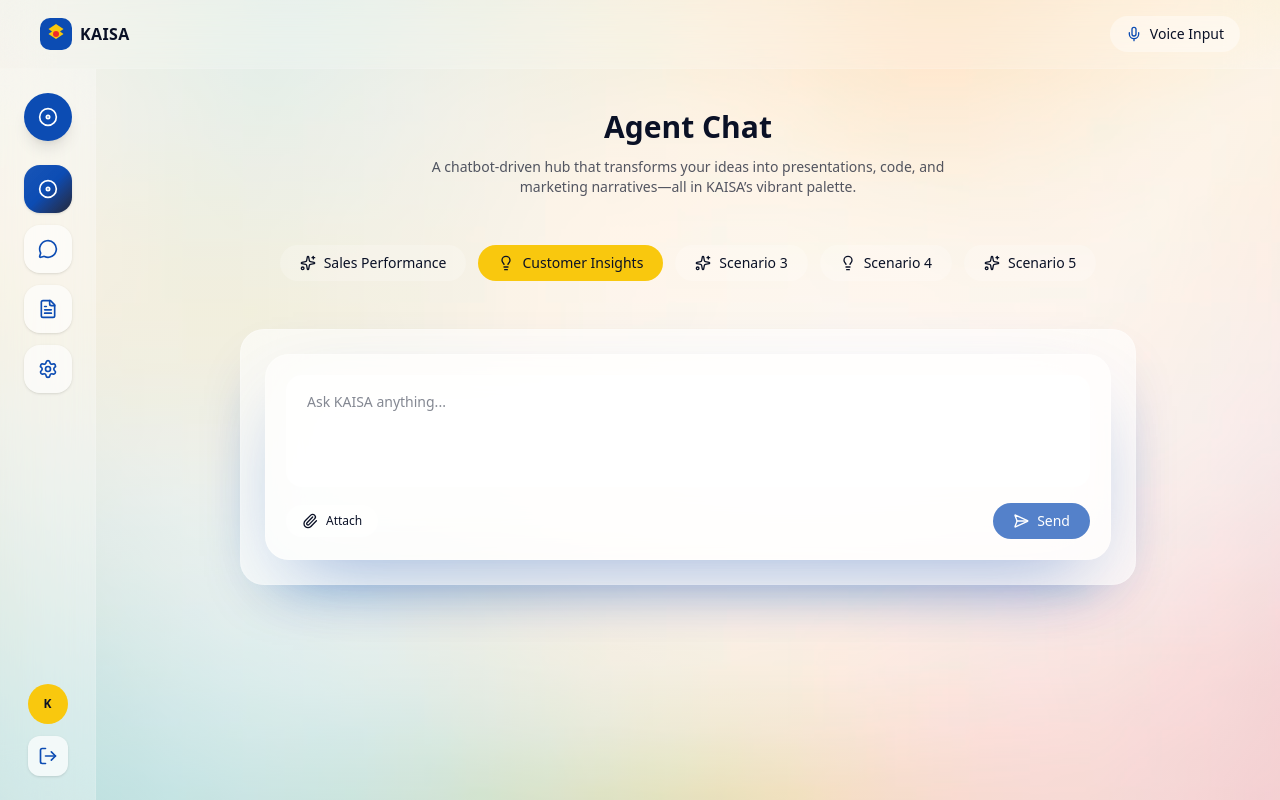
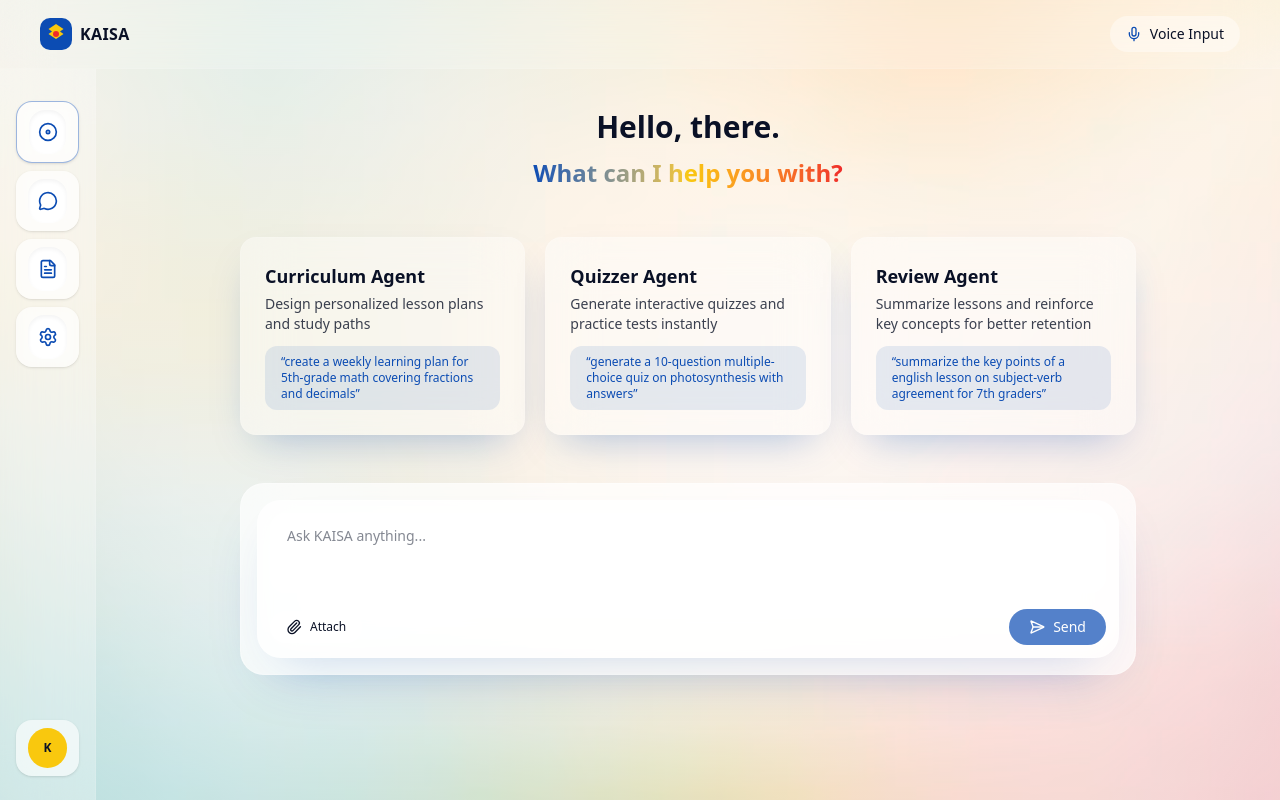
Before and after one commit to jgdasigan/KAISA-frontend, a Next.js app: page / in a window 1280 px wide. Built offline with nearby package versions, Linux system fonts and the light colour scheme.

Commit message:
sidebar changes

```diff
--- a/src/app/page.tsx
+++ b/src/app/page.tsx
@@ -3,28 +3,31 @@
 import { AppShell } from "@/components/layout/AppShell";
 import { ChatInput } from "@/components/chat/ChatInput";
 import { Lightbulb, Sparkles } from "lucide-react";
-import { ActionButton } from "@/components/cards/ActionButton";
+import { useAuthStore } from "@/stores/authStore";
+import { FeatureCard } from "@/components/cards/FeatureCard";
+import { quickActionCards } from "@/assets";
 
 export default function Home() {
+  const { userDetails } = useAuthStore();
+  const userName = userDetails?.given_name || userDetails?.family_name || "there";
+
   return (
     <AppShell>
       <div className="flex flex-1 flex-col items-center justify-center gap-12 px-6">
         <header className="flex flex-col items-center gap-3 text-center text-kaisa-midnight">
-          <h1 className="text-3xl font-semibold">Agent Chat</h1>
-          <p className="max-w-xl text-sm text-kaisa-midnight/70">
-            A chatbot-driven hub that transforms your ideas into presentations, code, and marketing narratives—all in KAISA’s vibrant palette.
+          <h1 className="text-3xl font-semibold">Hello, {userName}.</h1>
+          <p className="max-w-xl text-2xl font-semibold text-transparent bg-gradient-to-r from-kaisa-blue via-kaisa-yellow to-kaisa-red bg-clip-text">
+            What can I help you with?
           </p>
         </header>
 
-        <div className="flex flex-wrap items-center justify-center gap-3">
-          <ActionButton icon={Sparkles} label="Sales Performance" variant="ghost" />
-          <ActionButton icon={Lightbulb} label="Customer Insights" />
-          <ActionButton icon={Sparkles} label="Scenario 3" variant="ghost" />
-          <ActionButton icon={Lightbulb} label="Scenario 4" variant="ghost" />
-          <ActionButton icon={Sparkles} label="Scenario 5" variant="ghost" />
+        <div className="grid w-full max-w-4xl gap-5 md:grid-cols-3">
+          {quickActionCards.map((card) => (
+            <FeatureCard key={card.title} {...card} />
+          ))}
         </div>
 
-        <div className="w-full max-w-4xl rounded-3xl border border-white/20 bg-white/60 p-6 shadow-[0_24px_60px_-32px_rgba(12,76,179,0.45)] backdrop-blur-2xl">
+        <div className="w-full max-w-4xl rounded-3xl border border-white/25 bg-white/70 p-4 shadow-[0_24px_60px_-32px_rgba(12,76,179,0.28)] backdrop-blur-xl">
           <ChatInput
             onSubmit={async () => {
               console.info("Chat submission placeholder");
--- a/src/assets/index.ts
+++ b/src/assets/index.ts
@@ -43,26 +43,18 @@ export const favoriteTopics = [
 
 export const quickActionCards = [
   {
-    title: "Code Generator",
-    caption: "Generate dev-ready components in seconds",
-    prompt: "generate CSS for body: Arial font, dark text, blue gradient background",
+    title: "Curriculum Agent",
+    caption: "Design personalized lesson plans and study paths",
+    prompt: "create a weekly learning plan for 5th-grade math covering fractions and decimals",
   },
   {
-    title: "Presentation & Slide",
-    caption: "Craft polished decks with structured outlines",
-    prompt: "generate a slide design with a clean layout and bold headings",
+    title: "Quizzer Agent",
+    caption: "Generate interactive quizzes and practice tests instantly",
+    prompt: "generate a 10-question multiple-choice quiz on photosynthesis with answers",
   },
   {
-    title: "Marketing Copy",
-    caption: "Write compelling messaging tailored to your audience",
-    prompt: "write a compelling headline for a new e-commerce website",
+    title: "Review Agent",
+    caption: "Summarize lessons and reinforce key concepts for better retention",
+    prompt: "summarize the key points of a english lesson on subject-verb agreement for 7th graders",
   },
 ];
-
-export const insightShortcuts = [
-  {
-    title: "Upgrade to KAISA Pro",
-    details: "Unlock premium automations, priority support, and deeper analytics.",
-    action: "Don't miss out",
-  },
-];
--- a/src/components/chat/ChatInput.tsx
+++ b/src/components/chat/ChatInput.tsx
@@ -32,10 +32,10 @@ export const ChatInput = ({ onSubmit, disabled }: ChatInputProps) => {
   return (
     <form
       onSubmit={handleSubmit}
-      className="relative flex flex-col gap-4 rounded-3xl border border-white/20 bg-white/40 p-5 shadow-[0_32px_80px_-30px_rgba(12,76,179,0.45)] backdrop-blur-2xl"
+      className="relative flex flex-col gap-4 rounded-3xl border border-white/20 bg-white/65 p-3 shadow-[0_18px_48px_-28px_rgba(12,76,179,0.3)] backdrop-blur-xl"
     >
       <textarea
-        className="h-28 w-full resize-none rounded-2xl border border-transparent bg-white/70 px-5 py-4 text-sm text-kaisa-midnight outline-none transition focus:border-kaisa-blue/40 focus:bg-white"
+        className="h-20 w-full resize-none rounded-2xl border border-transparent bg-white/85 px-4 py-3 text-sm text-kaisa-midnight outline-none transition focus:border-kaisa-blue/40 focus:bg-white"
         placeholder="Ask KAISA anything..."
         value={message}
         onChange={(event) => setMessage(event.target.value)}
--- a/src/components/layout/Sidebar.tsx
+++ b/src/components/layout/Sidebar.tsx
@@ -6,9 +6,9 @@ import { useAuthStore } from "@/stores/authStore";
 import { cn } from "@/utils/cn";
 
 const navItems = [
-  { icon: Disc, label: "Workspace", key: "workspace" },
-  { icon: MessageCircle, label: "Chats", key: "chats" },
-  { icon: FileText, label: "Library", key: "library" },
+  { icon: Disc, label: "New chat", key: "workspace" },
+  { icon: MessageCircle, label: "Chat history", key: "chats" },
+  { icon: FileText, label: "Agent library", key: "library" },
   { icon: Settings, label: "Settings", key: "settings" },
 ];
 
@@ -19,24 +19,23 @@ type SidebarProps = {
 export const Sidebar = ({ onSelectChats }: SidebarProps) => {
   const [active, setActive] = useState<string>("workspace");
   const authStore = useAuthStore();
+
   return (
-    <aside className="hidden w-24 flex-shrink-0 flex-col items-center justify-between border-r border-white/10 bg-white/30 py-6 backdrop-blur-xl lg:flex">
-      <div className="flex flex-col items-center gap-6">
-        <div className="flex h-12 w-12 items-center justify-center rounded-full bg-kaisa-blue text-white shadow-lg">
-          <Disc className="h-5 w-5" />
-        </div>
-        <nav className="flex flex-1 flex-col items-center gap-3 text-kaisa-midnight/70">
-          {navItems.map(({ icon: Icon, label, key }) => (
+    <aside className="group hidden w-24 flex-shrink-0 flex-col border-r border-white/10 bg-white/30 py-6 backdrop-blur-xl transition-all duration-200 hover:w-56 lg:flex">
+      <div className="flex flex-1 flex-col gap-6 px-4">
+        <nav className="mt-2 flex flex-1 flex-col gap-2 text-kaisa-midnight/70">
+          {navItems.map(({ icon: Icon, label, key }) => {
+            const isActive = active === key;
+            return (
               <button
                 key={label}
                 type="button"
                 className={cn(
-                "relative inline-flex h-12 w-12 items-center justify-center rounded-2xl bg-white/60 text-kaisa-blue shadow-sm transition",
-                active === key
-                  ? "bg-gradient-to-br from-kaisa-blue/95 via-kaisa-blue to-kaisa-midnight/90 text-white shadow-[0_12px_32px_-12px_rgba(12,76,179,0.7)]"
-                  : "hover:bg-kaisa-yellow/80 hover:text-kaisa-midnight"
+                  "group/item flex items-center gap-3 rounded-2xl px-3 py-2 text-sm font-medium transition-all duration-200",
+                  "bg-white/60 text-kaisa-blue shadow-sm backdrop-blur",
+                  !isActive && "hover:bg-kaisa-yellow/75 hover:text-kaisa-midnight",
+                  isActive && "border border-kaisa-blue/40 bg-kaisa-blue/15 text-kaisa-blue shadow-[0_8px_22px_-12px_rgba(12,76,179,0.45)]"
                 )}
-              aria-label={label}
                 onClick={() => {
                   setActive(key);
                   if (key === "chats") {
@@ -44,21 +43,34 @@ export const Sidebar = ({ onSelectChats }: SidebarProps) => {
                   }
                 }}
               >
+                <span className="flex h-11 w-11 items-center justify-center rounded-2xl bg-white text-kaisa-blue shadow-inner">
                   <Icon className="h-5 w-5" />
+                </span>
+                <span className={cn("hidden text-left text-xs font-medium text-kaisa-midnight/80 transition lg:hidden", "group-hover/item:block", isActive && "text-kaisa-blue")}>{label}</span>
               </button>
-          ))}
+            );
+          })}
         </nav>
       </div>
-      <div className="flex flex-col items-center gap-3 text-xs text-kaisa-midnight/70">
+      <div className="flex flex-col gap-2 px-4 text-xs text-kaisa-midnight/70">
+        <div className="flex items-center gap-3 rounded-2xl bg-white/60 px-3 py-2 shadow-sm">
           <div className="flex h-10 w-10 items-center justify-center rounded-full bg-kaisa-yellow text-kaisa-midnight font-semibold">
             {authStore.userDetails?.given_name?.[0] || "K"}
+          </div>
+          <div className=" hidden group-hover:flex lg:group-hover:flex flex-col text-left text-xs">
+            <span className="font-semibold text-kaisa-midnight">
+              {authStore.userDetails?.given_name || "KAISA User"}
+            </span>
+            <span className="text-kaisa-midnight/70">{authStore.userDetails?.email || "user@kaisa.ai"}</span>
+          </div>
         </div>
         <button
           type="button"
           onClick={() => authStore.clearSession()}
-          className="inline-flex h-10 w-10 items-center justify-center rounded-xl bg-white/70 text-kaisa-blue shadow-sm transition hover:bg-kaisa-red/80 hover:text-white"
+          className="hidden group-hover:flex lg:group-hover:flex items-center gap-3 rounded-2xl bg-white/60 px-3 py-2 text-xs font-medium text-kaisa-blue shadow-sm transition hover:bg-kaisa-red/80 hover:text-white"
         >
           <LogOut className="h-5 w-5" />
+          Log out
         </button>
       </div>
     </aside>
```
Also changed, not shown: src/app/globals.css (+0 -7 lines). Lines whose indentation alone changed are shown as unchanged.
